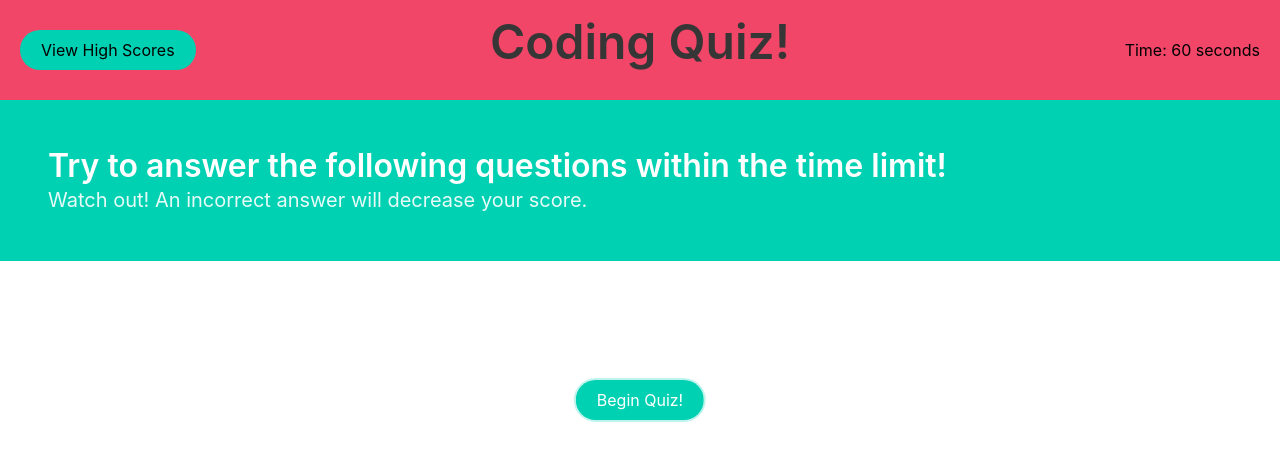
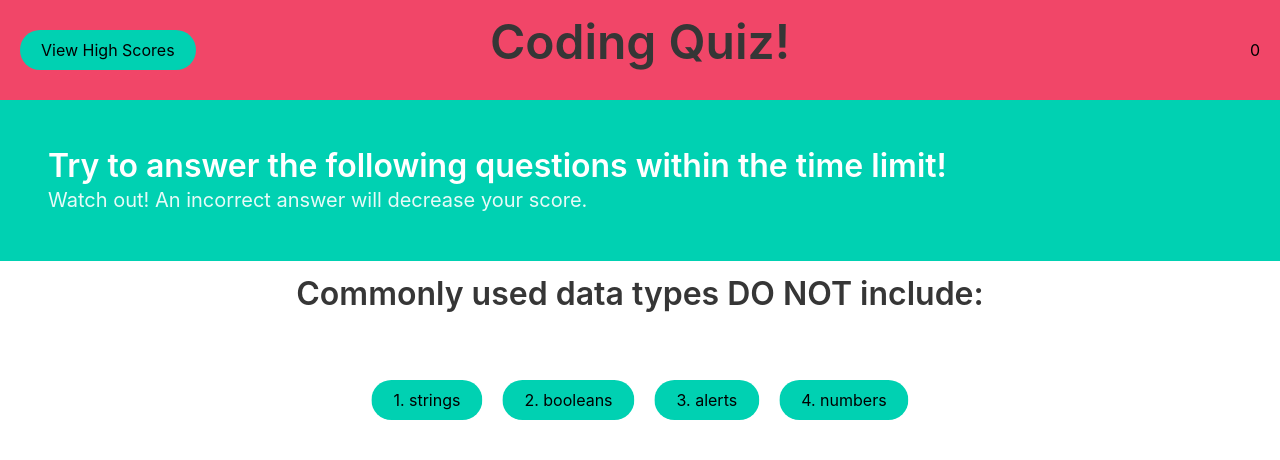
Before and after one commit to wolaki96/CodingQuiz, a plain HTML site: page index.html in a window 1280 px wide. Both pictures are taken after a click on the button "Begin Quiz!". Drawn offline with nearby package versions, Linux system fonts and the light colour scheme.

Commit message:
fixed some css

```diff
--- a/index.css
+++ b/index.css
@@ -26,6 +26,7 @@ nav{
 
 
 }
+
 #beginBtn {
     margin: 0;
     position: absolute;
@@ -35,7 +36,39 @@ nav{
     transform: translate(-50%, -50%);
 
 
+
 }
+.choices button{
+    background-color: #00d1b2;
+    border-radius: 9999px;
+    padding-left: calc(1em + 0.25em);
+    padding-right: calc(1em + 0.25em);
+    border-color: transparent;
+    font-size: 1rem;
+    height: 2.5em;
+    margin:10px 10px;
+
+
+}
+
+.choices
+{
+
+
+    color: #4a4a4a;
+    display: block;
+    padding: 1.25rem;
+    margin: 15;
+    position: absolute;
+    top: 50%;
+    margin: 0;
+    position: absolute;
+    top: 50%;
+    left: 50%;
+    -ms-transform: translate(-50%, -50%);
+    transform: translate(-50%, -50%);
+}
+
 body {
     background-color: #DBF9FC;
     }
@@ -53,3 +86,11 @@ body {
     transform: translateY(-50%);
     right:20px;
 }
+
+#question-text{
+
+    text-align: center;
+    padding-top: 15px;
+    background-color: white;
+
+}
--- a/index.html
+++ b/index.html
@@ -39,19 +39,18 @@
               </p>
             </div>
           </section>
-          <section>
+          <section id="start"  >
             <button class="button is-primary is-rounded" id="beginBtn">
                 Begin Quiz!
             </button>
           </section>
           <section id="quizQuestions" class="hide hiddenQuiz">
-            <h1 id="question-text"></h1>
+            <h1 id="question-text" class="title is-one"></h1>
             <ul class="choices">
 
+
             </ul>
-            <div>
-                <p id="timer">60</p>
-            </div>
+
         </section>
     </main>
 
--- a/main.js
+++ b/main.js
@@ -3,16 +3,46 @@ const timeLeft = 0;
 const score = 0;
 const timerEl = document.getElementById("timer");
 var timerInterval;
-var startButton = document.getElementById("startButton");
+var startButton = document.getElementById("beginBtn");
 
 
 /*start the quiz*/
 function startQuiz() {
     document.getElementById("start").classList.add("hide");
     document.getElementById("quizQuestions").classList.remove("hide");
+
+    //call timer
+    startTimer();
+    //change each question
+    showQuestion();
 }
 
 /*start the timer*/
 function startTimer() {
+    timerInterval = setInterval(function () {
+        timerEl.textContent = timeLeft;
+        timeLeft--;
+        if (timeLeft < 0){
+            timeLeft = 0;
+        }
+    }, 1000);
 
 }
+
+//show the quiz question
+function showQuestion() {
+    var index = currentQuestion;
+    document.getElementById("question-text").textContent = questions[index].title;
+    document.querySelector(".choices").innerHTML = "";
+    questions[index].choices.forEach(function (choice, i ){
+        var button = document.createElement("button");
+        button.textContent = i + 1 + ". " + choice;
+        button.setAttribute("value", choice)
+        // button.onclick = questionClick;
+
+        document.querySelector(".choices").append(button);
+    })
+
+}
+//click events
+startButton.addEventListener('click', startQuiz);
```
